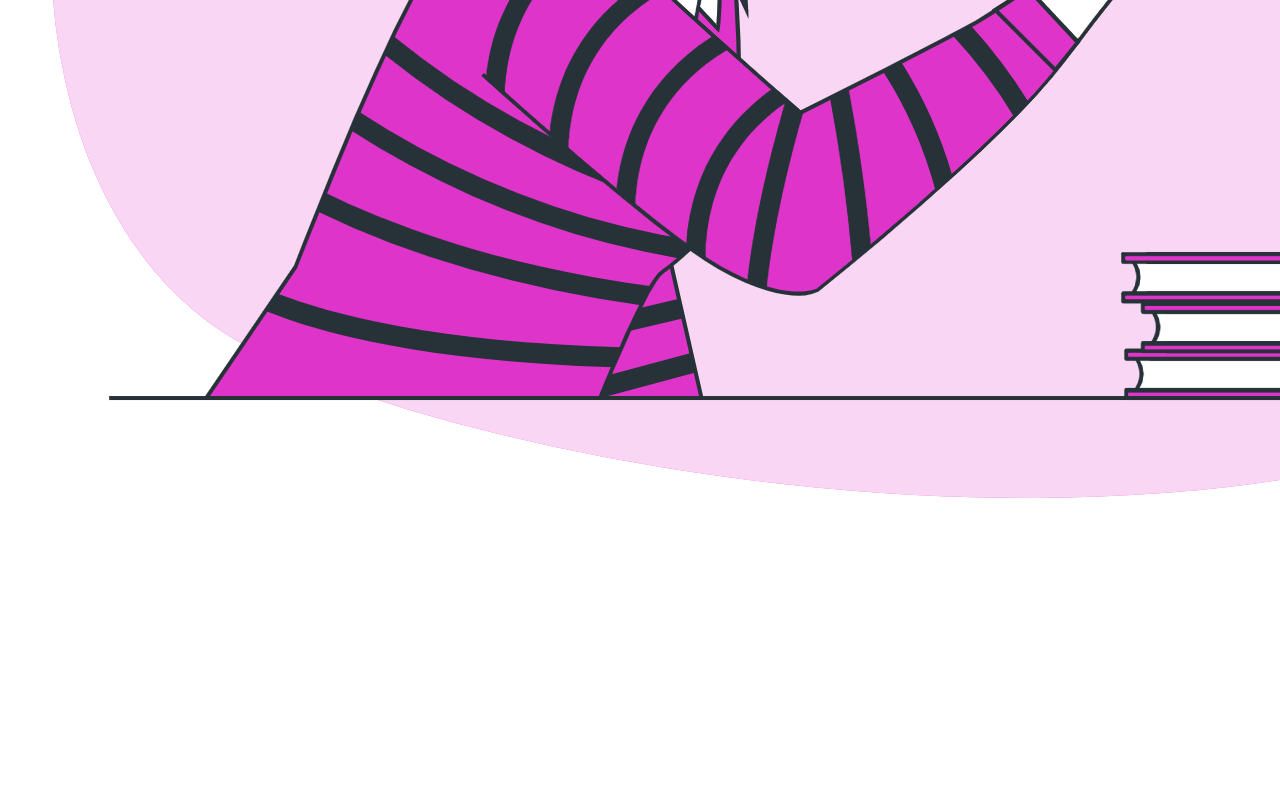
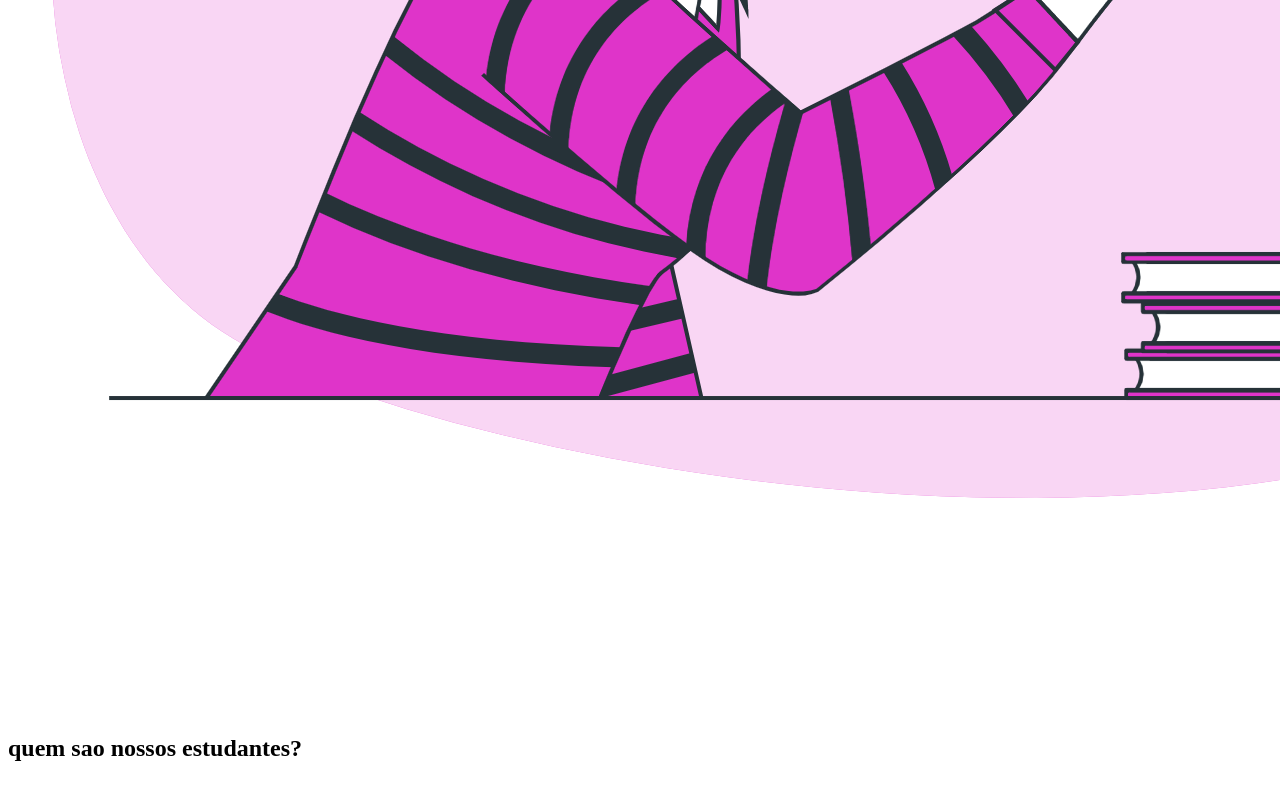
Before and after one commit to geovanapaschoal/site-turma-criativa, a plain HTML site: page index.html in a window 1280 px wide. Shown: the part 1502-2306 px from the top of the page. Before the commit the page ends 2225 px from the top, so only its background shows below. Drawn offline with Linux system fonts and the light colour scheme.

Commit message:
hfgiurgagba

```diff
--- a/index.html
+++ b/index.html
@@ -6,8 +6,10 @@
     <meta name="viewport" content="width=device-width, initial-scale=1.0">
     <title>Document</title>
     <link rel="styleshet" href="style.css">
+    <link rel="preconnect" href="https://fonts.googleapis.com">
+    <link rel="preconnect" href="https://fonts.gstatic.com" crossorigin>
+    <link href="https: //fonts.googleapis.com/css2?family=Poppins:ital,wght@0,100;0,200;0,300;0,500;0,600;0,700;0,800;0,900;1,100;1,200;1,300;1,400;1,500;1,600;1,700;1,800; 1.900&display=swap" rel="folha de estilo">
 </head>
-
 <body>
     <header class="cabecalho">
         <img class="cabecalho-imagem" src=alurastart logo.png" alt="logo da alura start">
@@ -24,6 +26,12 @@
         </div>
         <img class="escola-imagem" src="Formula-bro.png" alt="professora no quadro.">
     </section>
+    <section class="Estudante">
+        <h2 class="escola-titulo"> quem sao nossos estudantes?</h2>
+        <img src="" alt=""
+
+
+    </section>
 </body>
 
 </html>
--- a/style.css
+++ b/style.css
@@ -1,6 +1,10 @@
 *{
     margin: 0;
     padding: 0;
+}
+
+body{
+    font-family: 'popping', sans-serif;
 }
 
 .cabecalho {
```
